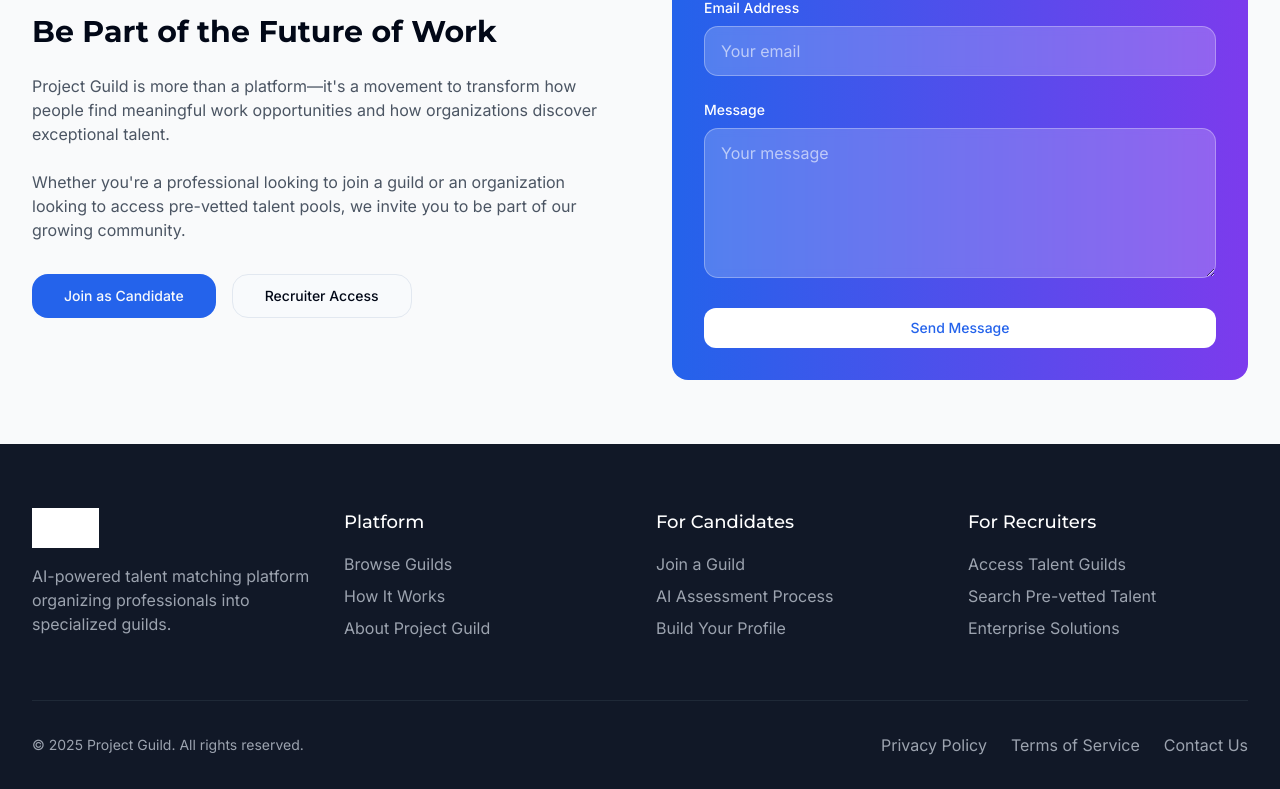
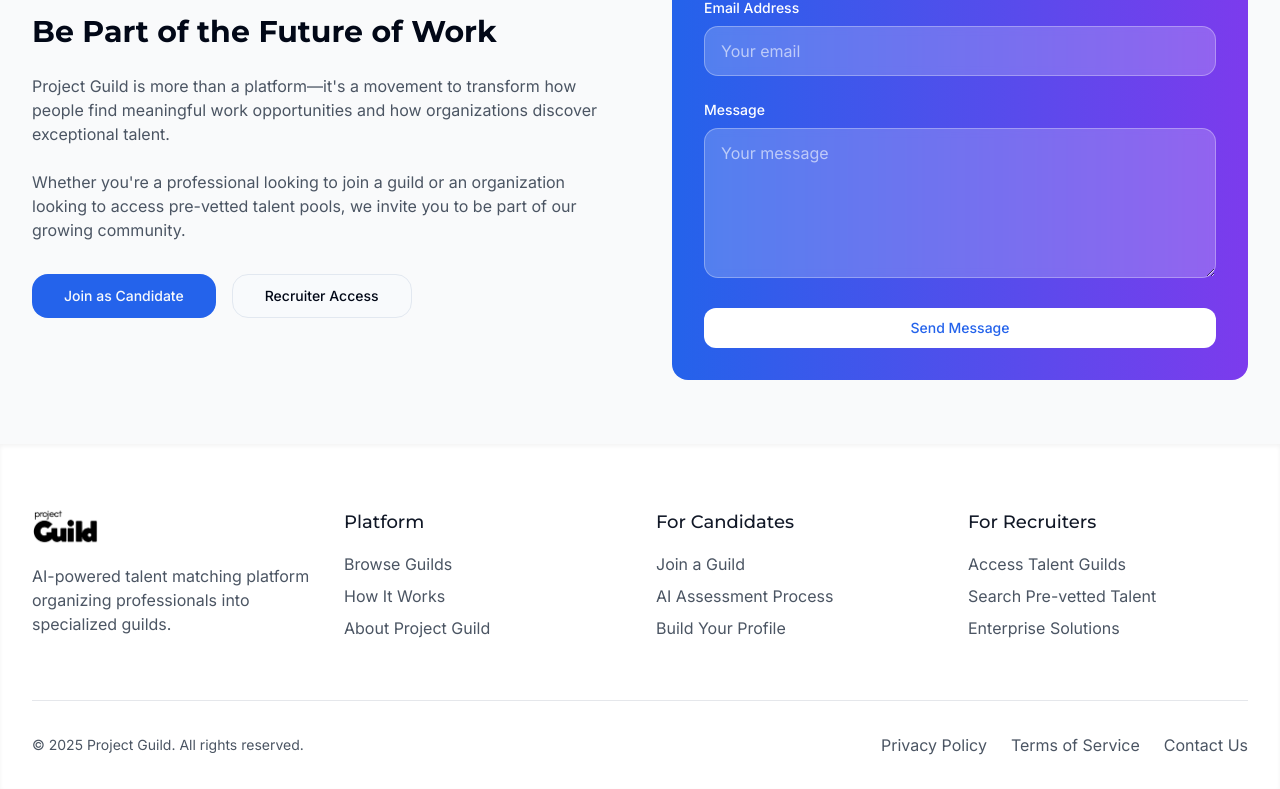
Before and after one commit to mocktagon/talent-guild-ai, a React (Vite) app: page /about in a window 1280 px wide. Shown: the part 2655-3444 px from the top of the page. Built offline with nearby package versions, Linux system fonts and the light colour scheme.

Commit message:
Refactor: Footer and Hero components
- Removed changes from Hero component.
- Restored original format for the Footer component.
- Changed the background color of the Footer to white.
- Updated text color in the Footer to match the new background.

```diff
--- a/src/components/home/Hero.tsx
+++ b/src/components/home/Hero.tsx
@@ -20,16 +20,9 @@ const Hero = () => {
               Next-Generation Talent Platform
             </div>
 
-            <div className="space-y-3 animate-slide-in">
-              <img
-                src="/lovable-uploads/b604b428-253e-4dd1-bd95-9ac53049c321.png"
-                alt="Project Guild Logo"
-                className="h-32 mb-4"
-              />
-              <h1 className="text-4xl md:text-5xl font-heading font-bold tracking-tight text-gray-900 leading-tight">
-                <span className="bg-gradient-to-r from-primary to-secondary bg-clip-text text-transparent">AI-Powered</span> Talent Matching
-              </h1>
-            </div>
+            <h1 className="text-4xl md:text-5xl font-heading font-bold tracking-tight text-gray-900 leading-tight animate-slide-in">
+              <span className="bg-gradient-to-r from-primary to-secondary bg-clip-text text-transparent">AI-Powered</span> Talent Matching for the Future of Work
+            </h1>
 
             <p className="text-lg text-gray-700 animate-fade-in" style={{animationDelay: '0.2s'}}>
               Project Guild uses artificial intelligence to pre-vet candidates and organize them into specialized
--- a/src/components/layout/Footer.tsx
+++ b/src/components/layout/Footer.tsx
@@ -3,7 +3,7 @@ import { Link } from 'react-router-dom';
 
 const Footer = () => {
   return (
-    <footer className="bg-gray-900 text-white pt-16 pb-8">
+    <footer className="bg-white text-gray-700 pt-16 pb-8 shadow-inner">
       <div className="container">
         <div className="grid grid-cols-1 md:grid-cols-4 gap-8">
           <div>
@@ -11,29 +11,29 @@ const Footer = () => {
               <img
                 src="/lovable-uploads/b604b428-253e-4dd1-bd95-9ac53049c321.png"
                 alt="Project Guild Logo"
-                className="h-10 brightness-0 invert"
+                className="h-10"
               />
             </Link>
-            <p className="text-gray-400 mb-4">
+            <p className="text-gray-600 mb-4">
               AI-powered talent matching platform organizing professionals into specialized guilds.
             </p>
           </div>
 
           <div>
-            <h3 className="text-lg font-medium mb-4">Platform</h3>
+            <h3 className="text-lg font-medium mb-4 text-gray-900">Platform</h3>
             <ul className="space-y-2">
               <li>
-                <Link to="/guilds" className="text-gray-400 hover:text-white transition-colors">
+                <Link to="/guilds" className="text-gray-600 hover:text-primary transition-colors">
                   Browse Guilds
                 </Link>
               </li>
               <li>
-                <Link to="/how-it-works" className="text-gray-400 hover:text-white transition-colors">
+                <Link to="/how-it-works" className="text-gray-600 hover:text-primary transition-colors">
                   How It Works
                 </Link>
               </li>
               <li>
-                <Link to="/about" className="text-gray-400 hover:text-white transition-colors">
+                <Link to="/about" className="text-gray-600 hover:text-primary transition-colors">
                   About Project Guild
                 </Link>
               </li>
@@ -41,20 +41,20 @@ const Footer = () => {
           </div>
 
           <div>
-            <h3 className="text-lg font-medium mb-4">For Candidates</h3>
+            <h3 className="text-lg font-medium mb-4 text-gray-900">For Candidates</h3>
             <ul className="space-y-2">
               <li>
-                <Link to="/signup?as=candidate" className="text-gray-400 hover:text-white transition-colors">
+                <Link to="/signup?as=candidate" className="text-gray-600 hover:text-primary transition-colors">
                   Join a Guild
                 </Link>
               </li>
               <li>
-                <Link to="#" className="text-gray-400 hover:text-white transition-colors">
+                <Link to="#" className="text-gray-600 hover:text-primary transition-colors">
                   AI Assessment Process
                 </Link>
               </li>
               <li>
-                <Link to="#" className="text-gray-400 hover:text-white transition-colors">
+                <Link to="#" className="text-gray-600 hover:text-primary transition-colors">
                   Build Your Profile
                 </Link>
               </li>
@@ -62,20 +62,20 @@ const Footer = () => {
           </div>
 
           <div>
-            <h3 className="text-lg font-medium mb-4">For Recruiters</h3>
+            <h3 className="text-lg font-medium mb-4 text-gray-900">For Recruiters</h3>
             <ul className="space-y-2">
               <li>
-                <Link to="/signup?as=recruiter" className="text-gray-400 hover:text-white transition-colors">
+                <Link to="/signup?as=recruiter" className="text-gray-600 hover:text-primary transition-colors">
                   Access Talent Guilds
                 </Link>
               </li>
               <li>
-                <Link to="#" className="text-gray-400 hover:text-white transition-colors">
+                <Link to="#" className="text-gray-600 hover:text-primary transition-colors">
                   Search Pre-vetted Talent
                 </Link>
               </li>
               <li>
-                <Link to="#" className="text-gray-400 hover:text-white transition-colors">
+                <Link to="#" className="text-gray-600 hover:text-primary transition-colors">
                   Enterprise Solutions
                 </Link>
               </li>
@@ -83,18 +83,18 @@ const Footer = () => {
           </div>
         </div>
 
-        <div className="border-t border-gray-800 mt-12 pt-8 flex flex-col md:flex-row justify-between items-center">
-          <p className="text-gray-400 text-sm">
+        <div className="border-t border-gray-200 mt-12 pt-8 flex flex-col md:flex-row justify-between items-center">
+          <p className="text-gray-600 text-sm">
             &copy; {new Date().getFullYear()} Project Guild. All rights reserved.
           </p>
           <div className="flex space-x-6 mt-4 md:mt-0">
-            <Link to="#" className="text-gray-400 hover:text-white transition-colors">
+            <Link to="#" className="text-gray-600 hover:text-primary transition-colors">
               Privacy Policy
             </Link>
-            <Link to="#" className="text-gray-400 hover:text-white transition-colors">
+            <Link to="#" className="text-gray-600 hover:text-primary transition-colors">
               Terms of Service
             </Link>
-            <Link to="#" className="text-gray-400 hover:text-white transition-colors">
+            <Link to="#" className="text-gray-600 hover:text-primary transition-colors">
               Contact Us
             </Link>
           </div>
```
